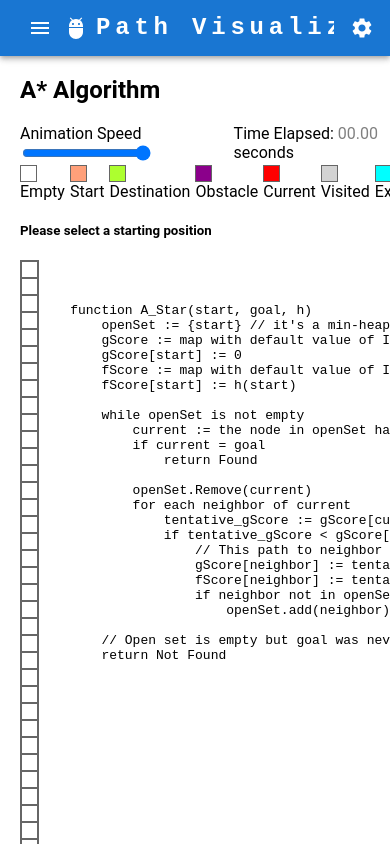
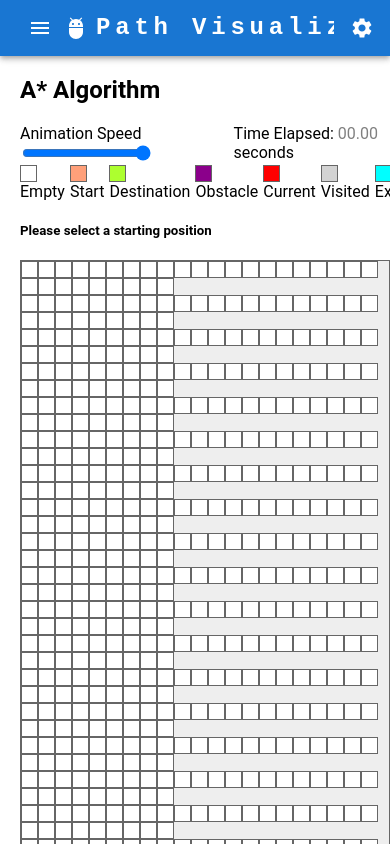
Before and after one commit to lwy123177/lwy123177.github.io, a React (Create React App) app: page / in a window 390 px wide. Shown: the top 844 px of the page. Built offline with nearby package versions, Linux system fonts and the light colour scheme.

Commit message:
Fix small screen unusuable

```diff
--- a/src/components/Grid.module.css
+++ b/src/components/Grid.module.css
@@ -86,6 +86,14 @@
 .bump-path {
   animation: bump-path 2000ms ease-in-out;
 }
+.flex-container {
+  display: row;
+}
+@media only screen and (min-width: 1300px) {
+  .flex-container {
+    display: flex;
+  }
+}
 @keyframes bump-path {
   0% {
     transform: scale(1);
--- a/src/components/Grid.tsx
+++ b/src/components/Grid.tsx
@@ -117,9 +117,9 @@ const Grid: React.FC<{
         handleDrawAgain={handleDrawAgain}
         handleRestart={handleRestart}
       />
-      <div className={utils["flex-container"]}>
+      <div className={classes["flex-container"]}>
         <div
-          className={`${classes["div-table"]} ${utils["flex-child"]}`}
+          className={`${classes["div-table"]}`}
           onMouseDown={() => setIsMouseDown(true)}
           onMouseUp={() => setIsMouseDown(false)}
         >
--- a/src/util/Util.module.css
+++ b/src/util/Util.module.css
@@ -1,6 +1,3 @@
-.flex-container {
-  display: flex;
-}
 .hidden {
   visibility: hidden;
 }
```
